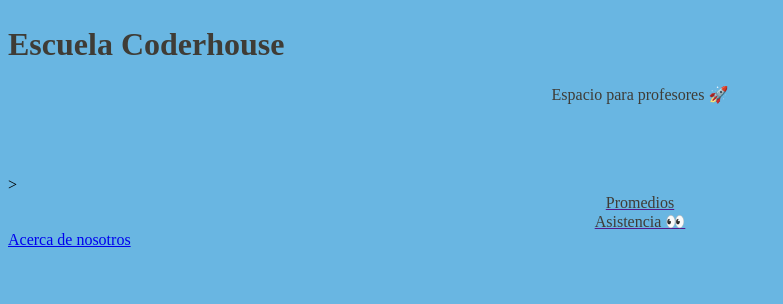
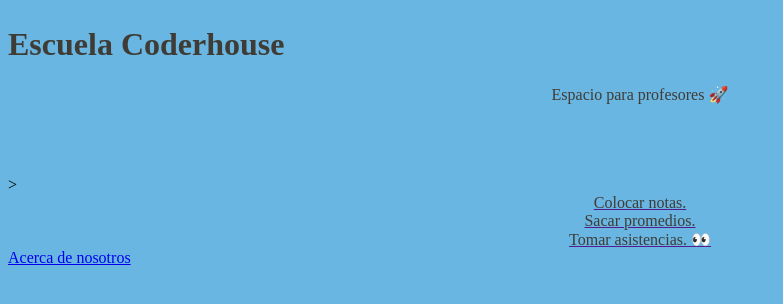
Before and after one commit to eddie210551/Blog, a Django app: template templates/espacioprofesores.html in a window 1280 px wide. Shown: the part 360-664 px from the top of the page, without its empty margins (0-783 px from the left). Run offline with Django 4.2, Linux system fonts and the light colour scheme; the template is opened without the code that fills it, so the values that code supplies are empty.

Commit message:
Agregue en espacioprofesores "Colocar notas"

```diff
--- a/templates/espacioprofesores.html
+++ b/templates/espacioprofesores.html
@@ -20,8 +20,9 @@
 
     <div align="center" style="color: rgb(63, 60, 54)"> Espacio para profesores &#128640 </div> <br<br><br><br><br><br>>
 
-    <a href=""><div align="center" style="color: rgb(63, 60, 54)"> Promedios  </div></a>
-    <a href="" ><div align="center" style="color: rgb(63, 60, 54)"> Asistencia &#128064 </div></a>
+    <a href=""><div align="center" style="color: rgb(63, 60, 54)"> Colocar notas.  </div></a>
+    <a href=""><div align="center" style="color: rgb(63, 60, 54)"> Sacar promedios.  </div></a>
+    <a href="" ><div align="center" style="color: rgb(63, 60, 54)"> Tomar asistencias. &#128064 </div></a>
 
    <a href="/about/">Acerca de nosotros</a>
 </body>
```
